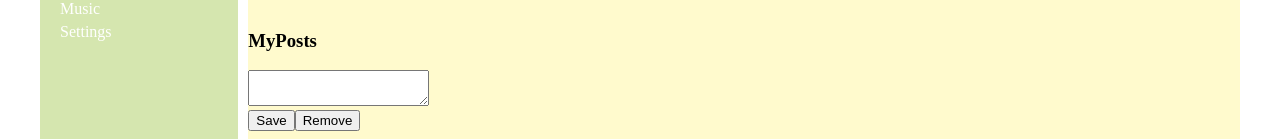
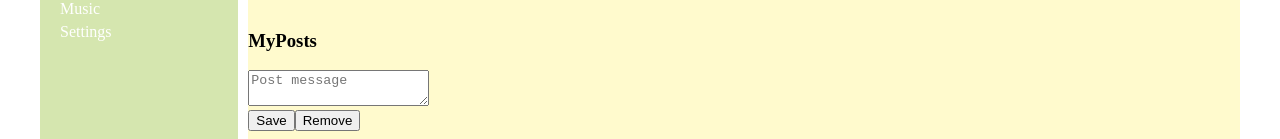
Before and after one commit to islamov-ildar/samurai-way, a React (Create React App) app: page /profile in a window 1280 px wide. Shown: the part 207-346 px from the top of the page. Built offline with nearby package versions, Linux system fonts and the light colour scheme; no server answers; grey boxes are pictures that could not be loaded.

Commit message:
Lesson - 77 done

```diff
--- a/src/components/Dialogs/Dialogs.tsx
+++ b/src/components/Dialogs/Dialogs.tsx
@@ -4,6 +4,8 @@ import DialogItem from "./DialogItems/DialogsItem";
 import Message from "./Messages/Message";
 import {Navigate} from "react-router";
 import {Field, reduxForm} from "redux-form";
+import {TextArea} from "../common/FormsControls/FormsControls";
+import {maxLength, required} from "../../utils/validators/validators";
 
 const Dialogs = (props: any) => {
 
@@ -37,7 +39,7 @@ const Dialogs = (props: any) => {
 const AddMessageForm = (props: any) => {
     return (
         <form onSubmit={props.handleSubmit} className={s.flex}>
-            <Field type="text" name={'newMessageBody'} component="textarea" placeholder="Enter your message text" />
+            <Field type="text" name={'newMessageBody'} component={TextArea} validate={[required, maxLength(9)]} placeholder="Enter your message text" />
             <button>Send</button>
         </form>
     )
--- a/src/components/Login/Login.tsx
+++ b/src/components/Login/Login.tsx
@@ -1,13 +1,15 @@
 import React from 'react';
 import {Field, reduxForm} from "redux-form";
+import {Input} from "../common/FormsControls/FormsControls";
+import {required} from "../../utils/validators/validators";
 
 const LoginForm = (props: any) => <div>
     <form onSubmit={ props.handleSubmit }>
         <div>
-            <Field type="text" name={'login'} placeholder="login" component="input"/>
+            <Field type="text" name={'login'} placeholder="login" component={Input} validate={[required]}/>
         </div>
         <div>
-            <Field type="password" name={'password'} placeholder="password" component="input" />
+            <Field type="password" name={'password'} placeholder="password" component={Input} validate={[required]} />
         </div>
         <div>
             <Field type="checkbox" name={'rememberMe'} component="input" /> Remember me
--- a/src/components/Profile/MyPosts/MyPosts.tsx
+++ b/src/components/Profile/MyPosts/MyPosts.tsx
@@ -2,6 +2,8 @@ import React from "react";
 import s from "./MyPosts.module.css";
 import {Post} from "./Post/Post";
 import {Field, reduxForm} from "redux-form";
+import {required, maxLength} from "../../../utils/validators/validators";
+import {TextArea} from "../../common/FormsControls/FormsControls";
 
 export const MyPosts = (props: any) => {
     console.log('MyPosts', props);
@@ -26,7 +28,7 @@ export const MyPosts = (props: any) => {
 const AddPost = (props: any) => {
     return (
         <form onSubmit={props.handleSubmit}>
-            <Field name="postText" type="text" component="textarea" />
+            <Field name="postText" type="text" component={TextArea} validate={[required, maxLength(15)]} placeholder="Post message" />
             <div>
                 <button>Save</button>
                 <button>Remove</button>
--- /dev/null
+++ b/src/components/common/FormsControls/FormControls.module.css
@@ -0,0 +1,8 @@
+.formControl.error input,
+.formControl.error textarea {
+    border: 2px solid red;
+}
+
+.formControl.error span {
+    color: red;
+}
--- /dev/null
+++ b/src/components/common/FormsControls/FormsControls.tsx
@@ -0,0 +1,29 @@
+import classes from "./FormControls.module.css";
+
+
+export const FormControl = ({input, meta, children, element, ...props}: any) => {
+
+    const hasError = meta.touched && meta.error;
+
+    return (
+        <div className={classes.formControl + " " + (hasError ? classes.error : '')}>
+            <div>
+                {
+                    children
+                }
+            </div>
+            {hasError && <span>{meta.error}</span>}
+        </div>
+    )
+}
+
+
+export const Input = (props: any) => {
+    const {input, meta, ...rest} = props;
+    return <FormControl {...props}><input {...input} {...rest}/></FormControl>
+}
+
+export const TextArea = (props: any) => {
+    const {input, meta, ...rest} = props;
+    return <FormControl {...props}><textarea {...input} {...rest}/></FormControl>
+}
--- /dev/null
+++ b/src/utils/validators/validators.ts
@@ -0,0 +1,4 @@
+export const required = (value: any) => value ? undefined : 'File is required';
+
+export const minLength = (value: any) => value ? undefined : 'File is required';
+export const maxLength = (max: number = 15) => (value: any) => value.length > max ? `Max length is ${max} characters` : undefined;
```
